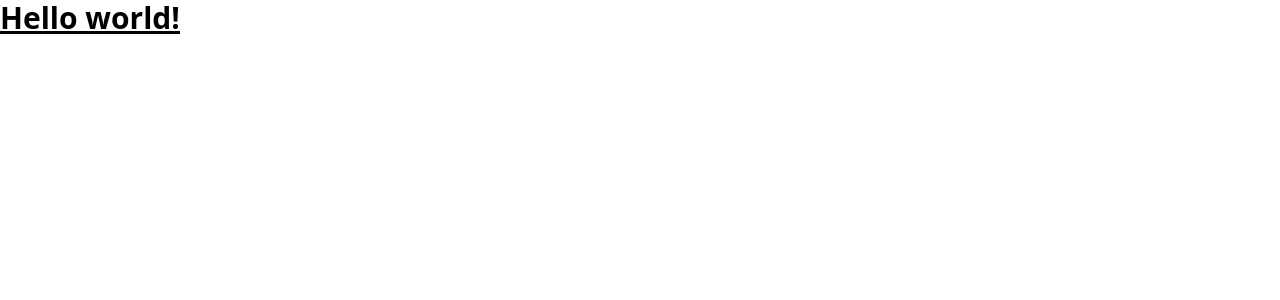
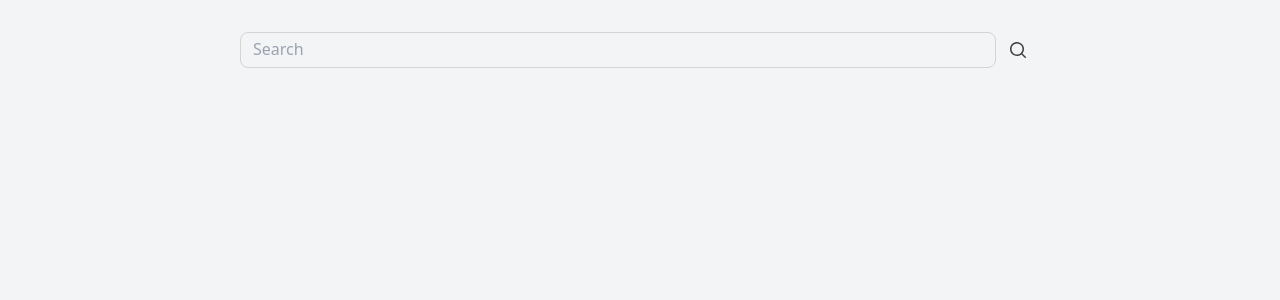
Before and after one commit to Jackboxx/audiotorium, a SvelteKit app in the folder app/: page /audio in a window 1280 px wide. Shown: the top 300 px of the page. Built offline with nearby package versions, Linux system fonts and the light colour scheme.

Commit message:
add search bar

```diff
--- /dev/null
+++ b/app/src/lib/SearchBar.svelte
@@ -0,0 +1,52 @@
+<script lang="ts">
+	export let searchText: string;
+	export let onConfirm: () => void;
+
+	const onKeyPress = (e: KeyboardEvent) => {
+		if (e.code === 'Enter') {
+			onConfirm();
+		}
+	};
+</script>
+
+<div class="m-8 w-10/12 min-w-[140px] max-w-[800px]">
+	<div class="relative flex w-full flex-wrap items-stretch">
+		<input
+			type="search"
+			class="dark:focus:border-primary relative m-0 block w-[1px] min-w-0
+                flex-auto rounded-lg border border-solid border-neutral-300 bg-transparent
+                bg-clip-padding px-3 py-[0.25rem] text-base font-normal leading-[1.6]
+                text-neutral-700 outline-none transition duration-200 ease-in-out focus:z-[3]
+                focus:border-blue-700 focus:text-neutral-700 focus:outline-none dark:border-neutral-600
+                dark:text-neutral-200 dark:placeholder:text-neutral-200 dark:focus:text-white"
+			placeholder="Search"
+			aria-label="Search"
+			aria-describedby="button-addon2"
+			bind:value={searchText}
+			on:keypress={onKeyPress}
+		/>
+
+		<!--Search icon-->
+		<span
+			class="input-group-text flex cursor-pointer items-center whitespace-nowrap rounded px-3 py-1.5 text-center text-base font-normal text-neutral-700 dark:text-neutral-200"
+			id="basic-addon2"
+			on:click={onConfirm}
+			on:keydown={onConfirm}
+			role="button"
+			tabindex="0"
+		>
+			<svg
+				xmlns="http://www.w3.org/2000/svg"
+				viewBox="0 0 20 20"
+				fill="currentColor"
+				class="h-5 w-5"
+			>
+				<path
+					fill-rule="evenodd"
+					d="M9 3.5a5.5 5.5 0 100 11 5.5 5.5 0 000-11zM2 9a7 7 0 1112.452 4.391l3.328 3.329a.75.75 0 11-1.06 1.06l-3.329-3.328A7 7 0 012 9z"
+					clip-rule="evenodd"
+				/>
+			</svg>
+		</span>
+	</div>
+</div>
--- a/app/src/routes/audio/+page.svelte
+++ b/app/src/routes/audio/+page.svelte
@@ -1 +1,11 @@
-<h1 class="text-3xl font-bold underline">Hello world!</h1>
+<script>
+	import SearchBar from '../../lib/SearchBar.svelte';
+	let searchText = '';
+</script>
+
+<div class="flex min-h-screen w-full flex-col items-center bg-gray-100 dark:bg-zinc-900">
+	<SearchBar
+		bind:searchText
+		onConfirm={() => console.log(`current text: ${searchText}`)}
+	/>
+</div>
```
